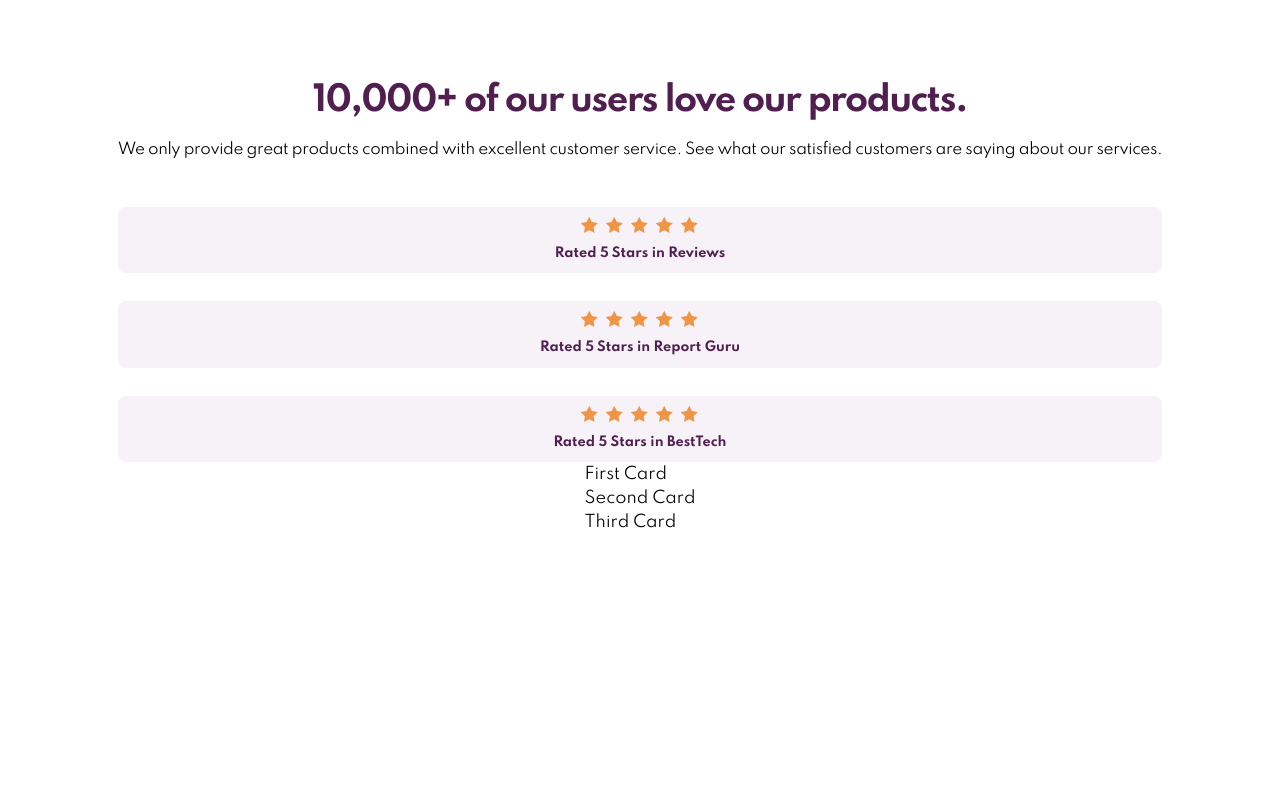
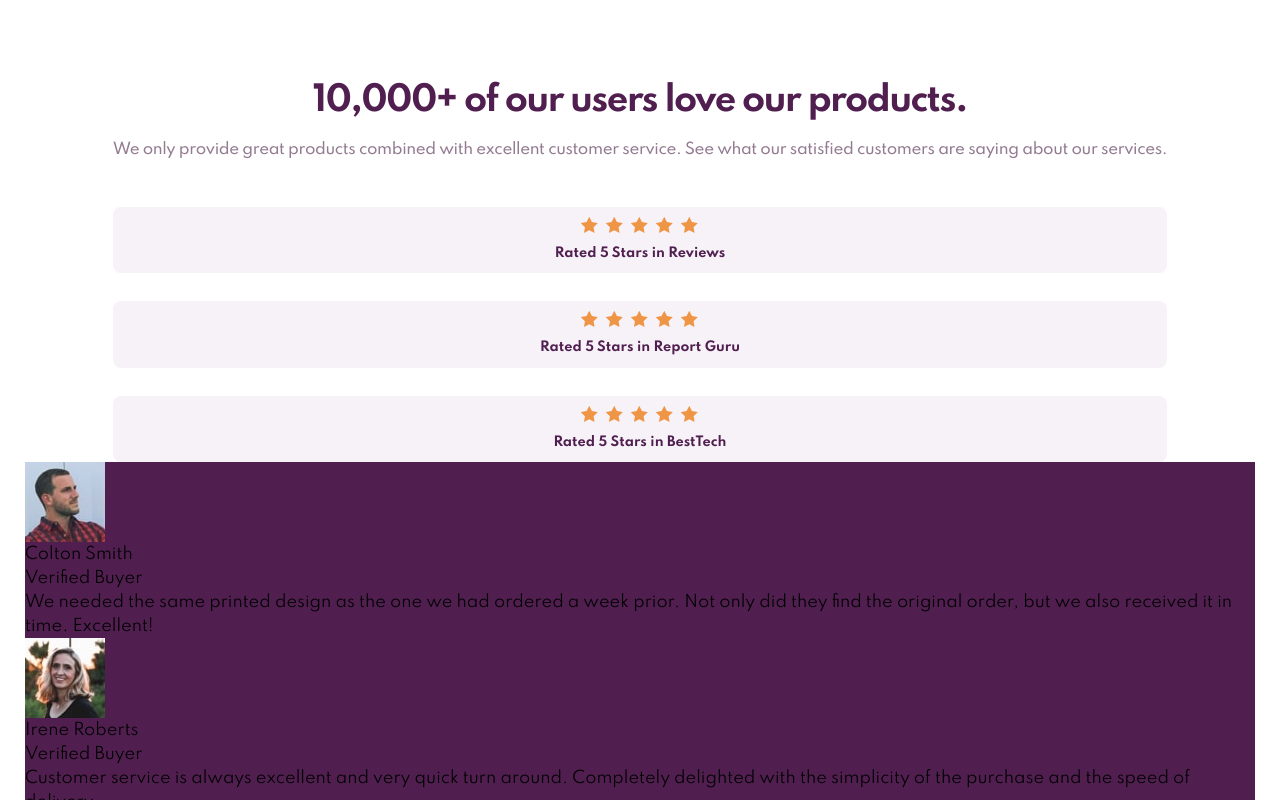
Before and after one commit to OTF31/social-proof-section, a React (Create React App) app: page / in a window 1280 px wide. Shown: the top 800 px of the page. Built offline with nearby package versions, Linux system fonts and the light colour scheme; the HTML template or start-up script is replaced by a standard one.

Commit message:
Add card component
Change the top paragraph text color and font weight as well

```diff
--- a/src/App.jsx
+++ b/src/App.jsx
@@ -1,11 +1,12 @@
-import RatedComponent from "./components/rated-component";
+import Rated from "./components/rated";
+import Card from "./components/card";
 
 import AnneProfile from "./assets/image-anne.jpg";
 import ColtonProfile from "./assets/image-colton.jpg";
 import IreneProfile from "./assets/image-irene.jpg";
 
 const App = () => {
-  const Buyers = [
+  const buyers = [
     {
       img: ColtonProfile,
       name: "Colton Smith",
@@ -40,7 +41,7 @@ const App = () => {
             <h1 className="text-[2.1rem] tracking-tighter font-bold leading-[33px] text-[#501F50]">
               10,000+ of our users love our products.
             </h1>
-            <p className="text-[15px] mt-[19.2px] leading-[25px] tracking-tight">
+            <p className="text-[15px] mt-[19.2px] leading-[25px] tracking-tight text-[#937B91] font-[500]">
               We only provide great products combined with excellent customer
               service. See what our satisfied customers are saying about our
               services.
@@ -48,16 +49,23 @@ const App = () => {
           </div>
 
           <div className="flex flex-col gap-7 w-full mt-[45px]">
-            <RatedComponent title="Reviews" />
-            <RatedComponent title="Report Guru" />
-            <RatedComponent title="BestTech" />
+            <Rated title="Reviews" />
+            <Rated title="Report Guru" />
+            <Rated title="BestTech" />
           </div>
         </div>
 
         <div>
-          <div>First Card</div>
-          <div>Second Card</div>
-          <div>Third Card</div>
+          {buyers.map((buyer) => {
+            return (
+              <Card
+                img={buyer.img}
+                name={buyer.name}
+                subtitle={buyer.subtitle}
+                opinion={buyer.opinion}
+              />
+            );
+          })}
         </div>
       </div>
       {/* <div className="w-[400px] h-[400px] bg-red-600 mx-auto mt-[100px] rounded-xl shadow-[-20px_20px_5px_0px_rgba(0,0,0,1)]"></div>
--- /dev/null
+++ b/src/components/card.jsx
@@ -0,0 +1,14 @@
+const Card = (props) => {
+  return (
+    <>
+      <div className="bg-[#501F50]">
+        <img src={props.img} />
+        <p>{props.name}</p>
+        <p>{props.subtitle}</p>
+        <p>{props.opinion}</p>
+      </div>
+    </>
+  );
+};
+
+export default Card;
```
Also changed, not shown: src/components/rated.jsx (renamed from src/components/rated-component.jsx).
